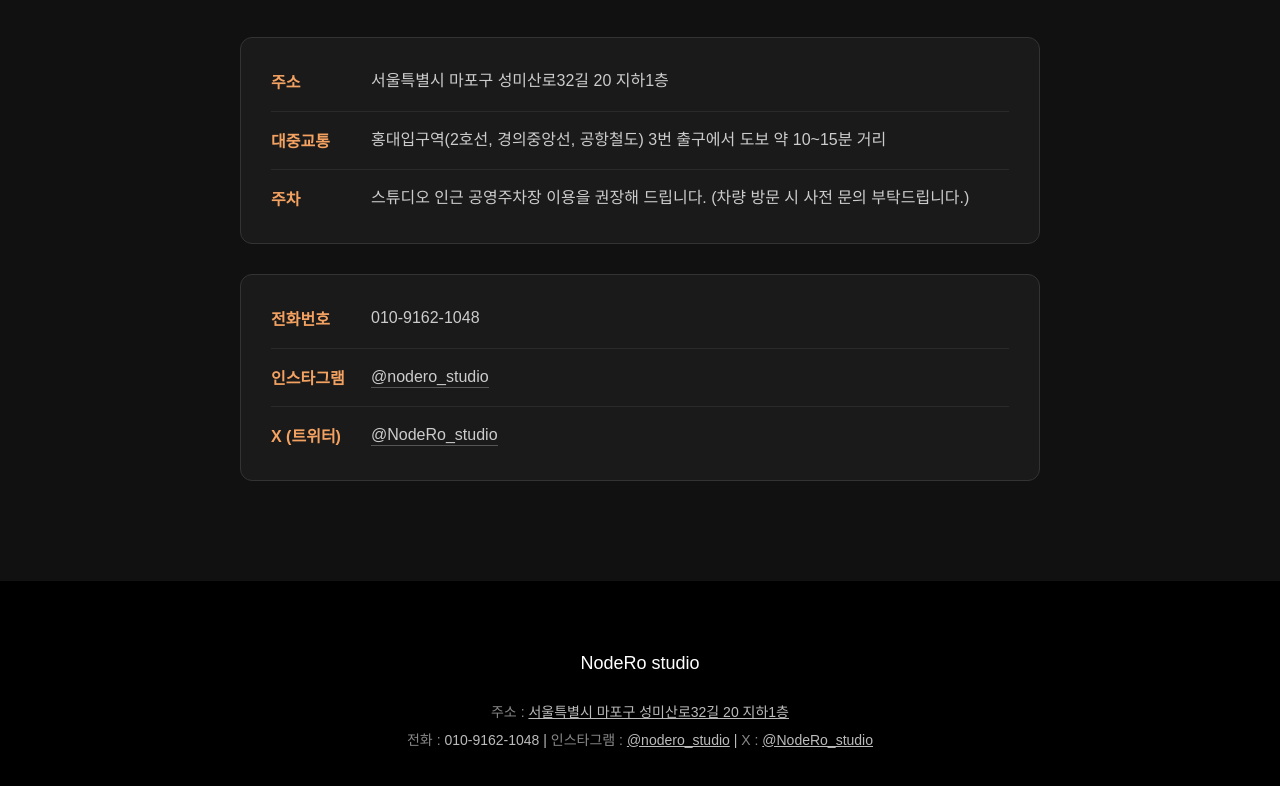
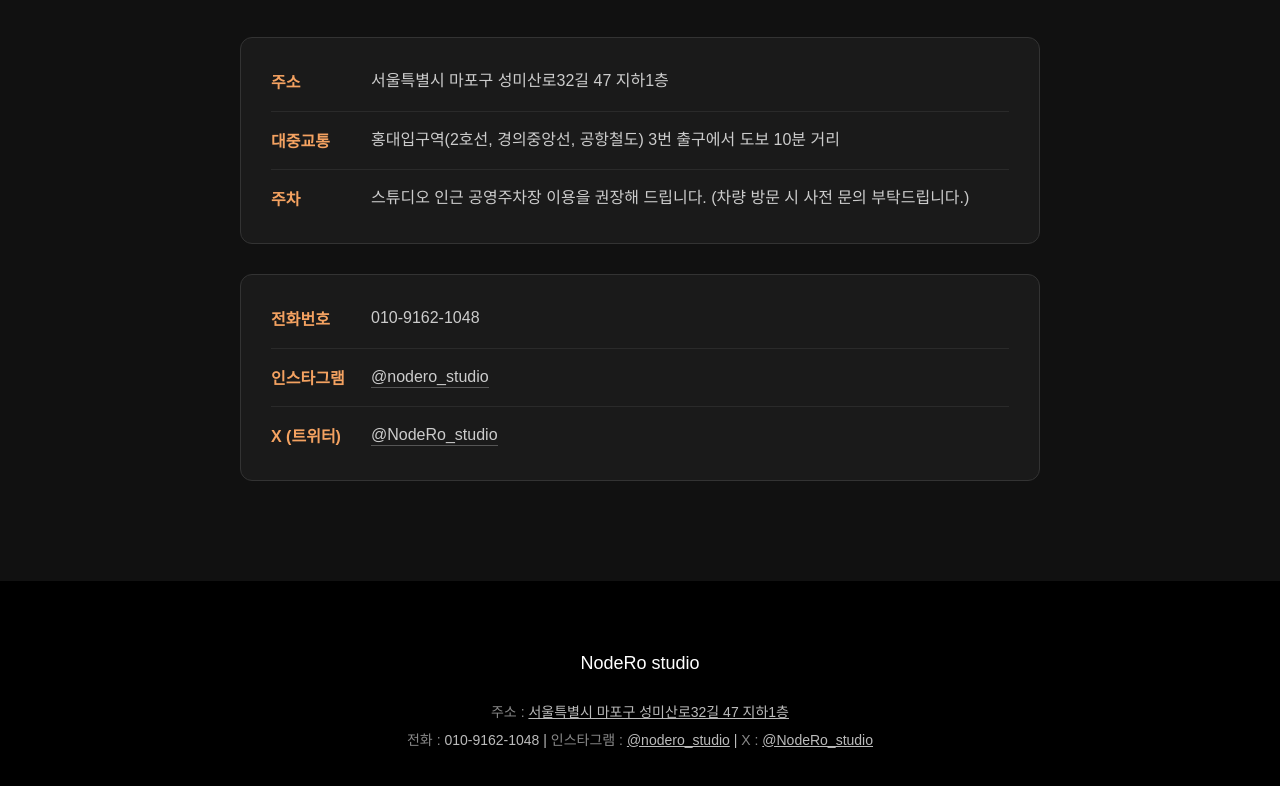
Before and after one commit to saero-ld/saero-ld.github.io, a plain HTML site: page contact.html in a window 1280 px wide. Shown: the part 1370-2156 px from the top of the page. Drawn offline with Linux system fonts and the light colour scheme.

Commit message:
Update contact.html

```diff
--- a/contact.html
+++ b/contact.html
@@ -86,11 +86,11 @@
         <div class="info-box">
             <div class="info-row">
                 <div class="info-title">주소</div>
-                <div class="info-desc">서울특별시 마포구 성미산로32길 20 지하1층</div>
+                <div class="info-desc">서울특별시 마포구 성미산로32길 47 지하1층</div>
             </div>
             <div class="info-row">
                 <div class="info-title">대중교통</div>
-                <div class="info-desc">홍대입구역(2호선, 경의중앙선, 공항철도) 3번 출구에서 도보 약 10~15분 거리</div>
+                <div class="info-desc">홍대입구역(2호선, 경의중앙선, 공항철도) 3번 출구에서 도보 10분 거리</div>
             </div>
             <div class="info-row">
                 <div class="info-title">주차</div>
@@ -119,7 +119,7 @@
         <p style="color: #bbb; line-height: 2;">
             <span>주소 :</span>
             <a href="https://map.naver.com/p/entry/address/3zfoAx,2ALVwV,%EC%84%9C%EC%9A%B8%ED%8A%B9%EB%B3%84%EC%8B%9C%20%EB%A7%88%ED%8F%AC%EA%B5%AC%20%EC%84%B1%EB%AF%B8%EC%82%B0%EB%A1%9C32%EA%B8%B8%2020?c=19.55,0,0,0,dh서울특별시+마포구+성미산로32길+20" target="_blank" style="color: #bbb; text-decoration: underline; transition: 0.3s;" onmouseover="this.style.color='#f4a261'" onmouseout="this.style.color='#bbb'">
-                서울특별시 마포구 성미산로32길 20 지하1층
+                서울특별시 마포구 성미산로32길 47 지하1층
             </a><br>
             <span>전화 :</span> 010-9162-1048 |
             <span>인스타그램 :</span> <a href="https://www.instagram.com/nodero_studio" target="_blank" style="color: #bbb; text-decoration: underline; transition: 0.3s;" onmouseover="this.style.color='#f4a261'" onmouseout="this.style.color='#bbb'">@nodero_studio</a> |
```
